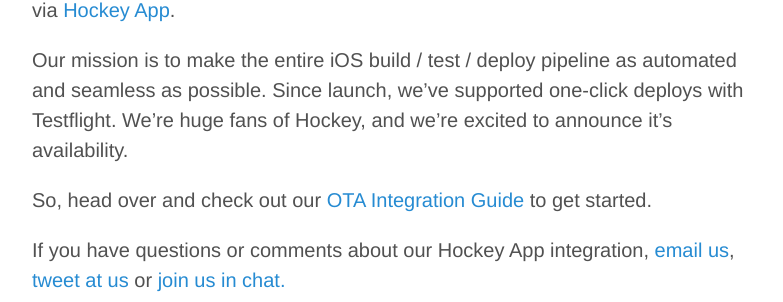
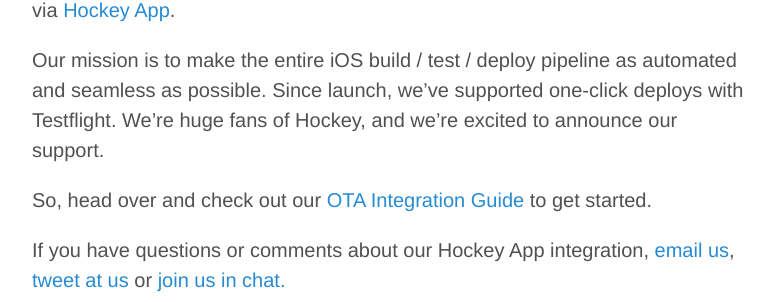
Before and after one commit to distiller/blog.distiller.io, a Jekyll site: the page built from _posts/2014-05-21-always-be-deploying.md, in a window 1280 px wide. Shown: the part 366-668 px from the top of the page, without its empty margins (248-1031 px from the left). Built offline with Jekyll 4.4.1, drawn with Linux system fonts in a browser that asks for light colours; Markdown is read by kramdown in place of the engine named in the settings.

Commit message:
clean up availability

```diff
--- a/_posts/2014-05-21-always-be-deploying.md
+++ b/_posts/2014-05-21-always-be-deploying.md
@@ -6,7 +6,7 @@
 
 Continuous Integration for iOS builds is great. What makes CI even better? Being able to deploy green builds to your testers in one-click. No engineering support required? Even better. Starting today, Distiller users can now deploy their builds via [Hockey App](http://hockeyapp.net/).
 
-Our mission is to make the entire iOS build / test / deploy pipeline as automated and seamless as possible. Since launch, we’ve supported one-click deploys with Testflight. We’re huge fans of Hockey, and we’re excited to announce it’s availability.
+Our mission is to make the entire iOS build / test / deploy pipeline as automated and seamless as possible. Since launch, we’ve supported one-click deploys with Testflight. We’re huge fans of Hockey, and we’re excited to announce our support.
 
 So, head over and check out our [OTA Integration Guide](http://docs.distiller.io/start/getting_started_ota_deployment_setup/) to get started.
 
```
